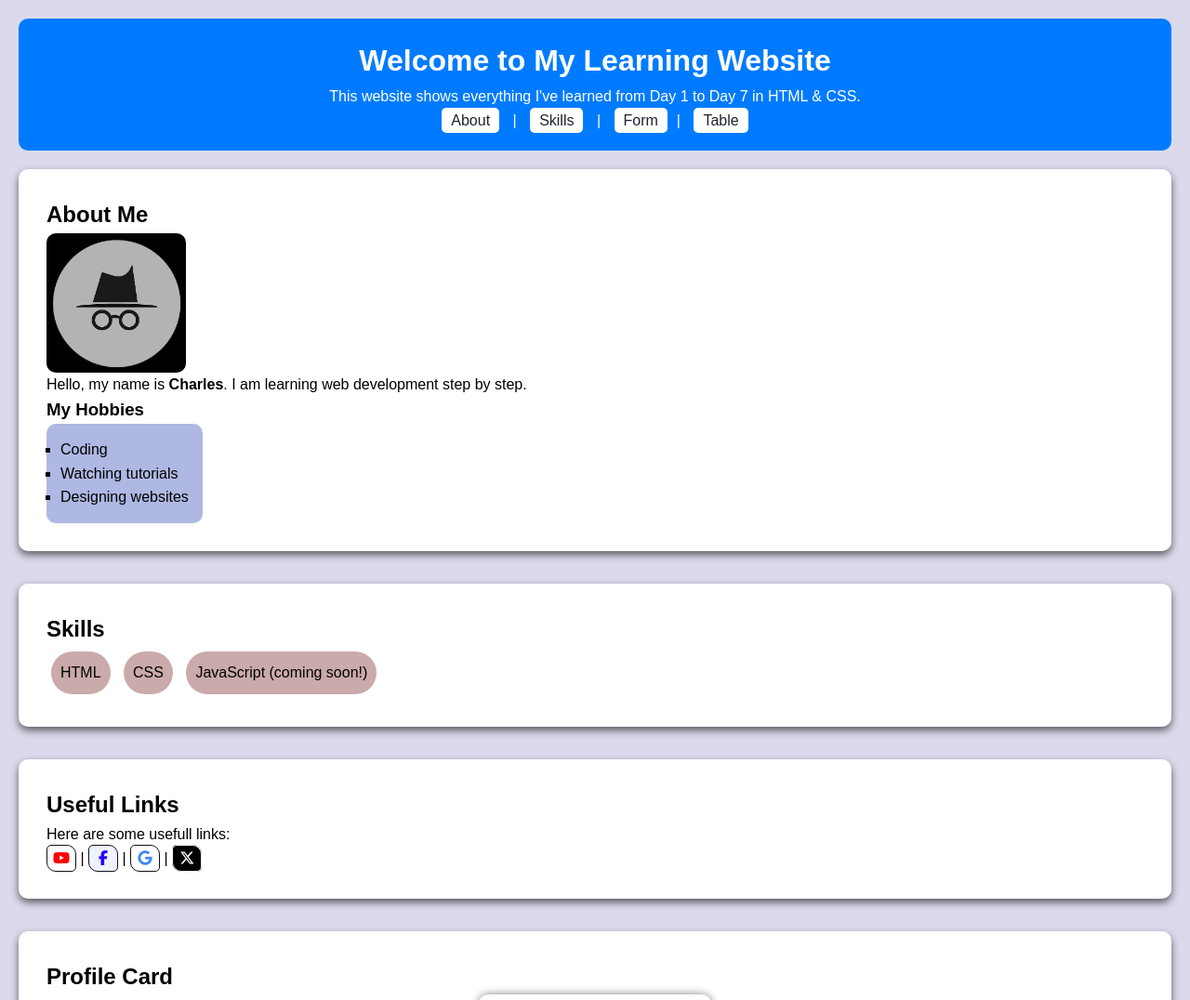
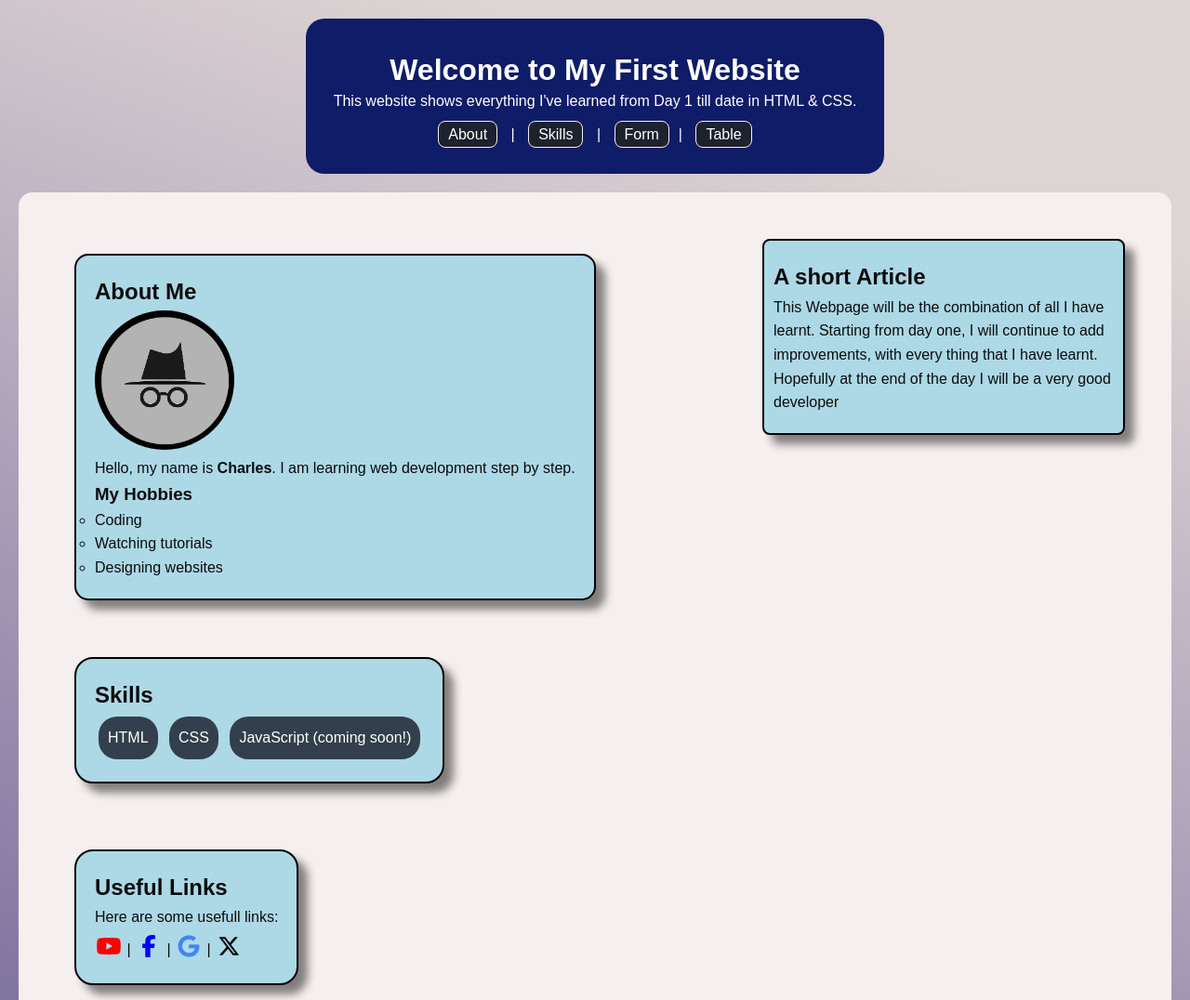
Before and after one commit to orisscharles-stack/chat-file-new-repo, a plain HTML site: page study-home.html in a window 1280 px wide. Shown: the top 1076 px of the page at 93% size. Drawn offline with Linux system fonts and the light colour scheme.

Commit message:
More updates to the Study-home.html

```diff
--- /dev/null
+++ b/file.css
@@ -0,0 +1,172 @@
+/*=====Resets Default Browser Settings======*/
+*{
+  margin: 0;
+  padding: 0;
+  box-sizing: border-box;
+  font-family: Arial, sans-serif;
+}
+
+/*========Page body layout========== */
+body{
+    background: linear-gradient(200deg, rgb(221, 212, 212) 10%, #23146d 100%);
+    line-height: 1.6;
+    padding: 20px;
+    color: rgb(12, 12, 12);
+    width: fit-content;
+}
+
+/*=========HEADER=========*/
+header{
+    color: white;
+    background-color: rgb(15, 28, 103);
+    padding: 30px;
+    width: fit-content;
+    justify-content: center;
+    display: block;
+    margin-left: auto;
+    margin-right: auto;
+    border-radius: 20px;
+    text-align: center;
+}
+
+header nav  a{
+    color: white;
+    background-color: #1c222e;
+    margin: 10px 10px;
+    padding: 5px 10px;
+    text-decoration: none;
+    border-radius: 8px;
+    gap: 10px;
+    justify-content: center;
+    border: 1px solid #f6efef;
+    transition: 0.5s;
+}
+
+header nav a:hover {
+    background-color: #494c4e;
+    color: white;
+}
+
+#intro{
+    margin-bottom: 10px;
+    margin-top: -5px;
+}
+
+main{
+   background: #f6efef;
+   margin: 20px, 30px;
+   padding: 50px;
+   margin-top: 20px;
+   border-radius: 15px;
+}
+
+article{
+    width: fit-content;
+    background: lightblue;
+    max-width: 50%;
+    padding: 20px 10px;
+    border-radius: 8px;
+    border:2px solid black;
+    margin-left: 750px;
+    box-shadow: 10px 10px 10px rgba(0, 0, 0, 0.473)
+}
+
+#about{
+    background-color: lightblue;
+    width: fit-content;
+    margin-left: 10px;
+    border-radius: 15px;
+    padding: 20px;
+    list-style: circle;
+    border: 2px solid black;
+    margin-top: -220px;
+    box-shadow: 10px 10px 10px rgba(0, 0, 0, 0.473)
+}
+#about ul{
+    list-style: circle;
+}
+
+img{
+    border-radius: 100px;
+}
+
+#skills{
+    background-color: lightblue;
+    padding: 20px;
+    margin: 10px;
+    border: 2px solid black;
+    width: fit-content;
+    border-radius: 20px;
+    box-shadow: 10px 10px 10px rgba(0, 0, 0, 0.473)
+
+}
+
+.skill-box {
+    background: #1c222ed5;
+    color: white;
+    padding: 10px;
+    display: inline-block;
+    margin: 4px;
+    border-radius: 20px;
+}
+
+#links{
+    background-color: lightblue;
+    padding: 20px;
+    margin: 10px;
+    border: 2px solid black;
+    width: fit-content;
+    border-radius: 20px;
+    display: inline-block;
+    box-shadow: 10px 10px 10px rgba(0, 0, 0, 0.473)
+}
+
+#yt{
+    color: red;
+    font-size: x-large;
+}
+#yt:hover{
+    color: rgb(180, 8, 8);
+}
+
+#fb{
+    color: blue;
+    font-size: x-large;
+}
+#fb:hover{
+    color:rgb(4, 4, 146);
+}
+
+#google{
+    color: #4285F4;
+    font-size: x-large;
+}
+#google:hover{
+    color: #16438d;
+}
+
+#x{
+    color: black;
+    font-size: x-large;
+}
+#x:hover{
+    color: rgb(99, 96, 96)
+}
+
+#profile{
+    padding: 10px;
+    background: lightblue;
+    width: 25%;
+    border-radius: 15px;
+    margin-top: 30px;
+    box-shadow: 10px 10px 10px rgba(0, 0, 0, 0.473);
+    border: 2px solid black
+
+}
+.avatar{
+    border-radius: 100px;
+    width: 100px;
+}
+#profile a{
+    text-decoration: none;
+}
--- a/study-home.html
+++ b/study-home.html
@@ -5,14 +5,14 @@
   <meta name="viewport" content="width=device-width, initial-scale=1.0">
   <title>All I know in one page</title>
   <link rel="stylesheet" href="css/all.min.css">
-  <link rel="stylesheet" href="study-home.css">
+  <link rel="stylesheet" href="file.css">
 </head>
-<body>
+<body id="content-wrapper">
 
   <!-- Day 1: Headings, Paragraphs, Links -->
   <header>
-    <h1>Welcome to My Learning Website</h1>
-    <p>This website shows everything I've learned from Day 1 to Day 7 in HTML & CSS.</p>
+    <h1>Welcome to My First Website</h1>
+    <p id="intro">This website shows everything I've learned from Day 1 till date in HTML & CSS.</p>
     <nav>
       <a href="#about">About</a> |
       <a href="#skills">Skills</a> |
@@ -22,6 +22,14 @@
   </header>
 
   <!-- Day 2: Images, Lists -->
+
+  <main>
+    <article>
+       <h2>A short Article</h2>
+       <p>This Webpage will be the combination of all I have learnt. Starting from day one, I will continue to add improvements, with every thing that I have learnt. Hopefully at the end of the day I will be a very good developer</p>
+    </article>
+     <br/>
+
     <section id="about">
       <h2>About Me</h2>
       <img src="img/Icognito.jpeg" alt="My Profile Picture" width="150">
@@ -33,6 +41,8 @@
         <li class="li-box">Designing websites</li>
       </ul>
     </section>
+     <br/> <br/>
+
 
     <!-- Day 3: Divs, Spans -->
     <section id="skills">
@@ -47,6 +57,8 @@
         <span>JavaScript (coming soon!)</span>
       </div>
     </section>
+     <br/> <br/>
+
 
     <!-- Day 4: Attributes -->
     <section id="links">
@@ -56,8 +68,10 @@
       <a id=fb href="https://www.facebook.com/profile.php?id=100088061376585" target="_blank" title="Facebook"> <i class="fa-brands fa-facebook-f"></i></a> |
       <a id=google href="https://www.google.com" target="_blank" title="Google"><i class="fa-brands fa-google"></i></a> |
       <a id=x href="https://www.x.com/@justcharles256" target="_blank" title="X.com"><i class="fa-brands fa-x-twitter"></i></a>
+    </section>
+    <br/> <br/>
 
-  </section>
+
 
     <!-- Day 5: Profile Card -->
     <section id="profile">
@@ -66,6 +80,7 @@
         <img src="img/Icognito.jpeg" alt="Avatar" class="avatar">
         <h3>Charles</h3>
         <p>Aspiring Web Developer</p>
+        <p><a href="https://www.gmail.com" title="Email me @">orisscharles@gmail.com</a></p>
       </div>
     </section>
 
@@ -107,6 +122,8 @@
         <button type="submit">Send Message</button>
       </form>
     </section>
+
+
       <section id="data">
         <h2>Project Status</h2>
         <table>
@@ -133,19 +150,13 @@
           <tr>
         </table>
       </section>
-<section>
-  <aside>
-    <h2>Skills</h2>
-      <ul>
-        <li>HTML & CSS</li>
-        <li>Git & GitHub</li>
-        <li>Basic JavaScript</li>
-      </ul>
-  </aside>
-</section>
+
+
+  </main>
+
 
   <footer>
-    <p>&copy; 2025 Charles — All Rights Reserved. <a id=google.com href="https://www.google.com" target="_blank" title="Google.com"><i class="fa-brands fa-google"></i></a></p>
+    <p>&copy; 2025 Charles — All Rights Reserved. <a style="color: white;" id=google.com href="https://www.google.com" target="_blank" title="Google.com"><i class="fa-brands fa-google"></i></a></p>
  </footer>
 
 </body>
```
Lines whose indentation alone changed are shown as unchanged.
